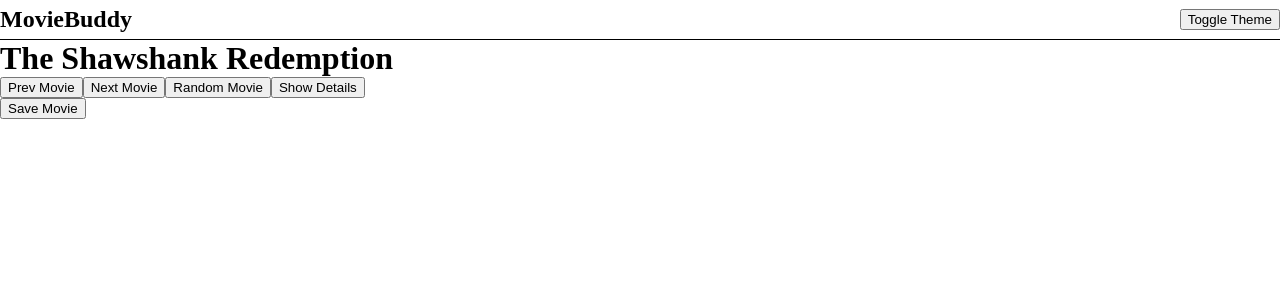
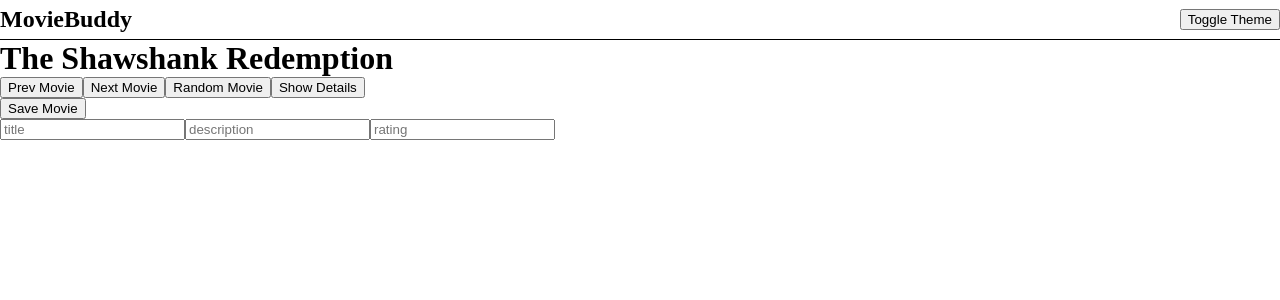
Before and after one commit to jordanburger22/movie-buddy, a React (Vite) app: page / in a window 1280 px wide. Shown: the top 300 px of the page. Built offline with nearby package versions, Linux system fonts and the light colour scheme.

Commit message:
form intro

```diff
--- a/src/App.jsx
+++ b/src/App.jsx
@@ -2,6 +2,7 @@ import { useState } from "react"
 import RandomMovie from "./components/RandomMovie"
 import Navbar from "./components/Navbar"
 import FavoriteMovie from "./components/FavoriteMovies"
+import Form from "./components/Form"
 
 
 
@@ -26,6 +27,7 @@ function App() {
       <Navbar toggleTheme={toggleTheme}/>
       <RandomMovie addMovie={addMovie}/>
       <FavoriteMovie favMovies={favMovies}/>
+      <Form />
     </div>
   )
 }
--- /dev/null
+++ b/src/components/Form.jsx
@@ -0,0 +1,11 @@
+import React from "react"
+
+export default function Form(props) {
+    return (
+        <form>
+            <input placeholder = "title" />
+            <input placeholder = "description" />
+            <input placeholder = "rating" />
+        </form>
+    )
+}
```
